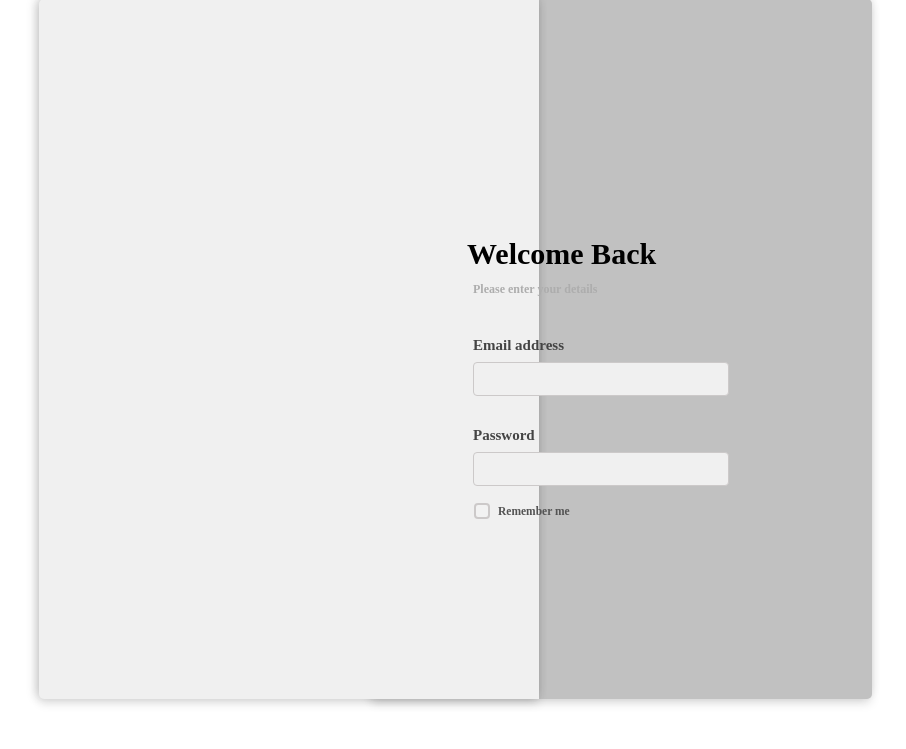
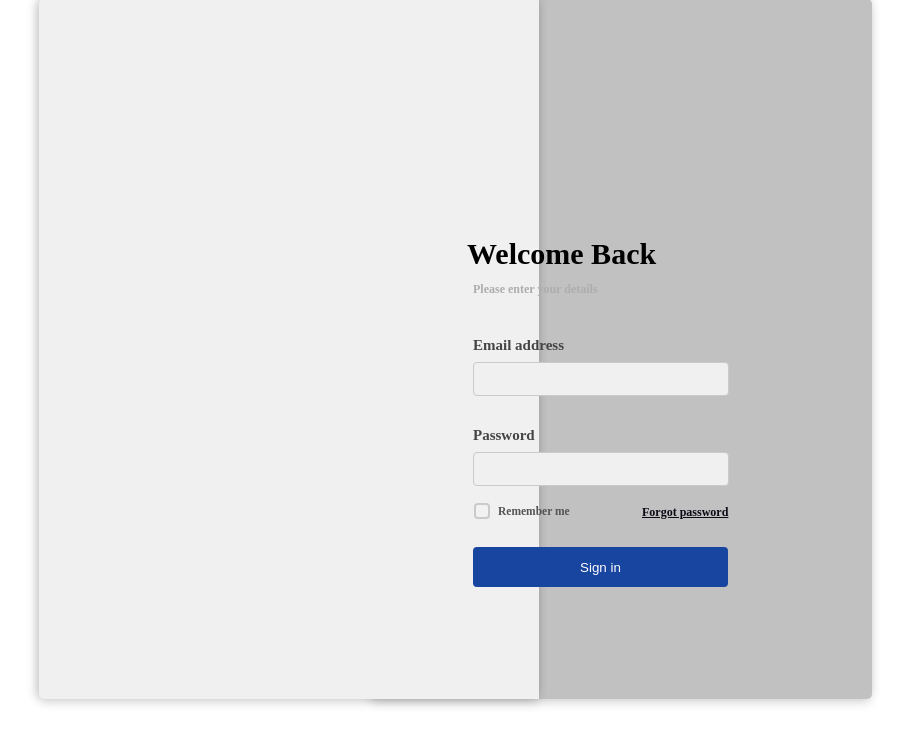
Before and after one commit to sealtux/E-Commerce_Website, a Django app: page /login/ in a window 1280 px wide. Shown: the part 51-800 px from the top of the page, without its empty margins (351-1257 px from the left). Run offline with Django 5.2, Linux system fonts and the light colour scheme.

Commit message:
new page

```diff
--- /dev/null
+++ b/base/Templates/forgot.html
@@ -0,0 +1 @@
+<h1>hello</h1>
--- a/base/Templates/room.html
+++ b/base/Templates/room.html
@@ -15,14 +15,26 @@
           <h2 id = "p2">Please enter your details</h2>
           <h2 id = "p3">Email address</h2>
           <h2 id  = "p4">Password</h2>
+
+
+          <a href = "{% url 'forgot'%}">
+          <h2 id = "p5"> Forgot password</h2>
+          </a>
+
+
           <input type = 'text' class = "emailad" name ="email"></input>
-          <input type = 'text' class = "password" name = "password"></input>
+          <input type = 'password' class = "password" name = "password"></input>
+
+         <button type="submit" class="signin" name="signin">Sign in</button>
 
           <label class="custom-checkbox">
   <input type="checkbox">
   <span class="checkmark"></span>
   Remember me
 </label>
+
+
+
 
 
           <div class ="login-container">
--- a/base/static/style.css
+++ b/base/static/style.css
@@ -41,6 +41,18 @@ position:absolute;
   z-index:2;
   font-family: 'Source Sans Pro';font-size:15px;
   font-weight: bold;
+}
+/*Forgot pass*/
+#p5{
+  position: absolute;
+  z-index:2;
+  margin-left: 985px;
+  margin-top: 548px;
+  font-family: 'Source Sans Pro';
+  font-size:12px;
+  font-weight: bold;
+  text-decoration: underline;
+  color: #0a0a15;
 }
 
 .emailad{
@@ -181,3 +193,20 @@ border-bottom-left-radius: 0;
 
 
 }
+
+.signin{
+  position: absolute;
+  margin-left: 816px;
+  margin-top: 590px;
+  width: 255px;
+  height: 40px;
+  z-index:2;
+  background-color: rgb(24, 69, 159);
+  border-radius: 4px;
+  border: none;
+  color: #ffffff;
+
+}
+.signin:active {
+   background-color: rgb(19, 57, 133);
+}
--- a/base/urls.py
+++ b/base/urls.py
@@ -5,4 +5,5 @@ urlpatterns = [
     path('',views.home, name = 'home'),
     path('login/',views.login, name = 'log_in'),
     path('createRoom/',views.createRoom, name = 'create-room'),
+    path('forgot/',views.forgot,name = 'forgot')
 ]
--- a/base/views.py
+++ b/base/views.py
@@ -12,6 +12,8 @@ def home(request):
 def login(request):
     return render(request,'room.html')
 
+def forgot(request):
+    return render(request,'forgot.html')
 
 
 
```
